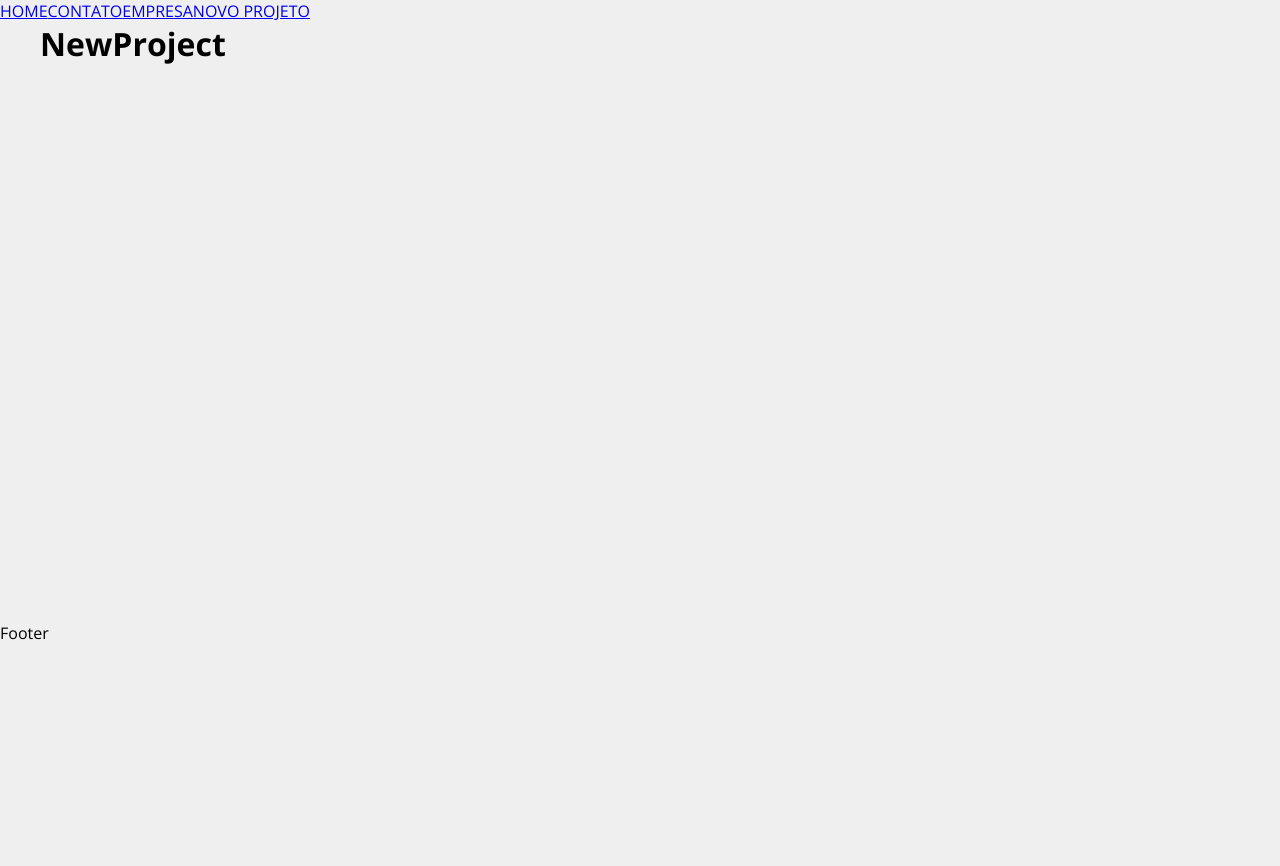
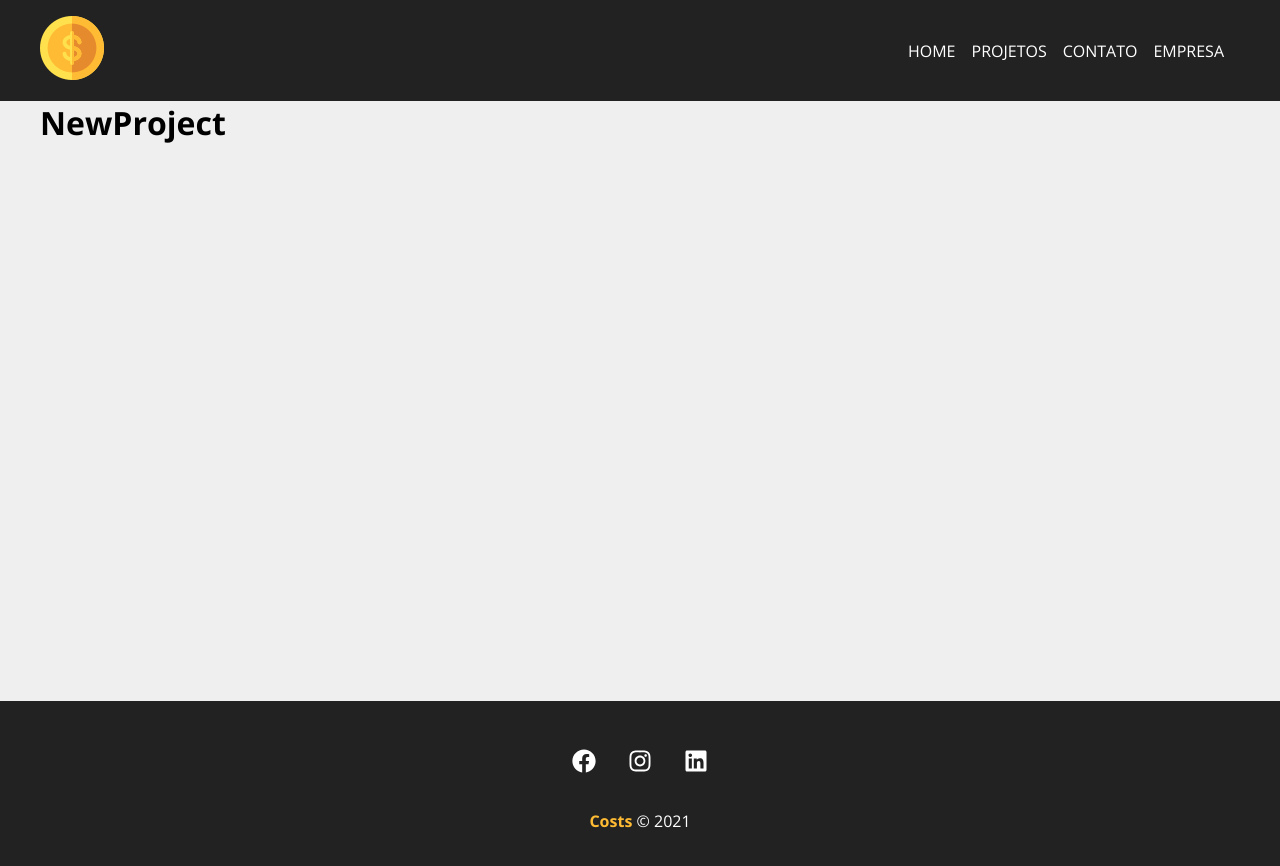
Before and after one commit to Guilherme-Maciel/costs, a JavaScript app: page /newproject in a window 1280 px wide. Shown: the top 866 px of the page. Before the commit the page ends 800 px from the top, so only its background shows below. Built offline with nearby package versions, Linux system fonts and the light colour scheme; the HTML template or start-up script is replaced by a standard one.

Commit message:
Construction Home Page

```diff
--- a/src/App.js
+++ b/src/App.js
@@ -3,17 +3,16 @@
 import Contact from './components/pages/Contact'
 import Company from './components/pages/Company'
 import NewProject from './components/pages/NewProject'
+import Projects from './components/pages/Projects'
 
 import Container from './components/layouts/Container'
-
+import Navbar from './components/layouts/Navbar'
+import Footer from './components/layouts/Footer'
 
 function App() {
   return (
     <Router>
-      <Link to="/">HOME</Link>
-      <Link to="/contact">CONTATO</Link>
-      <Link to="/company">EMPRESA</Link>
-      <Link to="/newproject">NOVO PROJETO</Link>
+      <Navbar/>
       <Switch>
         <Container customClass="min-height">
           <Route path="/" exact>
@@ -25,12 +24,15 @@
           <Route path="/company" exact>
             <Company/>
           </Route>
+          <Route path="/projects" exact>
+            <Projects/>
+          </Route>
           <Route path="/newproject" exact>
             <NewProject/>
           </Route>
         </Container>
       </Switch>
-      <p>Footer</p>
+      <Footer/>
     </Router>
   );
 }
--- /dev/null
+++ b/src/components/layouts/Footer.js
@@ -0,0 +1,24 @@
+import {FaFacebook, FaInstagram, FaLinkedin} from 'react-icons/fa'
+import styles from './Footer.module.css'
+
+function Footer(){
+    return(
+        <footer className={styles.footer}>
+            <ul className={styles.social_list}>
+                <li>
+                    <FaFacebook/>
+                </li>
+                <li>
+                    <FaInstagram/>
+                </li>
+                <li>
+                    <FaLinkedin/>
+                </li>
+            </ul>
+            <p className={styles.copy_right}><span>Costs</span> &copy; 2021</p>
+        </footer>
+    )
+
+}
+
+export default Footer
--- /dev/null
+++ b/src/components/layouts/Footer.module.css
@@ -0,0 +1,34 @@
+.footer{
+    background-color: #222;
+    color: #fff;
+    padding: 3em;
+    text-align: center;
+}
+
+.social_list{
+    display: flex;
+    justify-content: center;
+    list-style: none;
+}
+
+.social_list li{
+    margin: 0 1em;
+}
+
+.social_list li:hover{
+    color: #ffbb33
+}
+
+.social_list svg{
+    font-size: 1.5em;
+    cursor: pointer;
+}
+
+.copy_right {
+    margin: 2em;
+}
+
+.copy_right span{
+    font-weight: bold;
+    color: #ffbb33
+}
--- /dev/null
+++ b/src/components/layouts/Navbar.js
@@ -0,0 +1,32 @@
+import { Link } from 'react-router-dom'
+import Container from './Container'
+import styles from './Navbar.module.css'
+import logo from '../../img/costs_logo.png'
+
+function Navbar() {
+    return (
+        <nav className={styles.navbar}>
+            <Container>
+                <Link to="/"><img src={logo} alt="Costs" /></Link>
+                <ul className={styles.list}>
+                    <li  className={styles.item}>
+                        <Link to="/">HOME</Link>
+                    </li>
+                    <li  className={styles.item}>
+                        <Link to="/projects">PROJETOS</Link>
+                    </li>
+                    <li className={styles.item}>
+                        <Link to="/contact">CONTATO</Link>
+                    </li>
+                    <li className={styles.item}>
+                        <Link to="/company">EMPRESA</Link>
+
+                    </li>
+                </ul>
+
+            </Container>
+        </nav>
+    )
+}
+
+export default Navbar
--- /dev/null
+++ b/src/components/layouts/Navbar.module.css
@@ -0,0 +1,25 @@
+.navbar{
+    display: flex;
+    justify-content: space-between;
+    background-color: #222;
+    padding: 1em;
+}
+
+.list{
+    display: flex;
+    list-style: none;
+    align-items: center;
+}
+
+.item{
+    margin-right: 1em;
+}
+
+.item a {
+    color: #fff;
+    text-decoration: none;
+}
+
+.item a:hover{
+    color: #ffbb33;
+}
--- /dev/null
+++ b/src/components/pages/Projects.js
@@ -0,0 +1,7 @@
+function Projects(){
+    return(
+        <h1>PROJECTS</h1>
+    )
+}
+
+export default Projects
```
